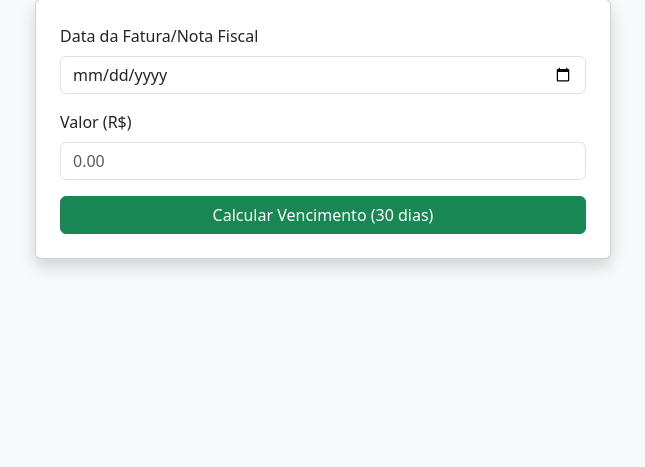
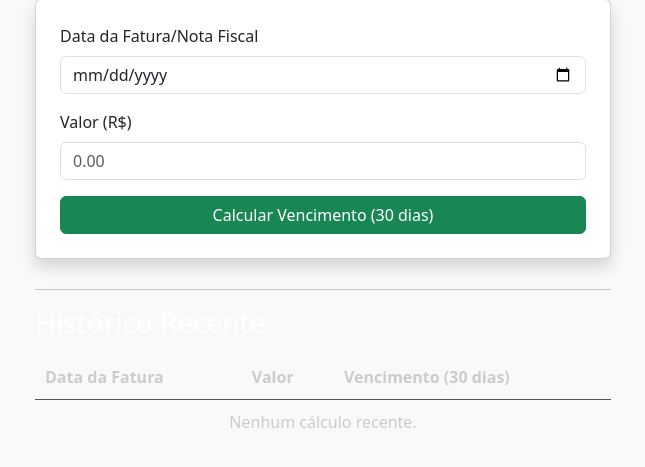
Before and after one commit to fabiosantosu/sistema-alertas-fiscais, a Flask app: page /dashboard in a window 1280 px wide. Shown: the part 103-570 px from the top of the page, without its empty margins (317-962 px from the left). Run offline with Flask 3, Linux system fonts and the light colour scheme.

Commit message:
feat: adiciona tabela de historico e formatacao de moeda

```diff
--- a/app.py
+++ b/app.py
@@ -36,7 +36,9 @@ def login():
 
 @app.route('/dashboard')
 def dashboard():
-    return render_template('dashboard.html')
+    # Busca os últimos 5 cálculos registrados, ordenados do mais recente para o mais antigo
+    ultimos_calculos = CalculoFiscal.query.order_by(CalculoFiscal.id.desc()).limit(5).all()
+    return render_template('dashboard.html', calculos=ultimos_calculos)
 
 @app.route('/calcular', methods=['POST'])
 def calcular():
--- a/templates/dashboard.html
+++ b/templates/dashboard.html
@@ -19,6 +19,30 @@
             </div>
             <button type="submit" class="btn btn-success">Calcular Vencimento (30 dias)</button>
         </form>
+        <hr style="margin-top: 30px; border-color: #333;">
+<h3 style="color: #fff; margin-bottom: 15px;">Histórico Recente</h3>
+<table style="width: 100%; color: #ccc; text-align: left; border-collapse: collapse;">
+    <thead>
+        <tr style="border-bottom: 1px solid #555;">
+            <th style="padding: 10px;">Data da Fatura</th>
+            <th style="padding: 10px;">Valor</th>
+            <th style="padding: 10px;">Vencimento (30 dias)</th>
+        </tr>
+    </thead>
+    <tbody>
+        {% for calc in calculos %}
+        <tr style="border-bottom: 1px solid #444;">
+            <td style="padding: 10px;">{{ calc.data_fatura.strftime('%d/%m/%Y') }}</td>
+            <td style="padding: 10px;">R$ {{ "{:,.2f}".format(calc.valor).replace(',', 'X').replace('.', ',').replace('X', '.') }}</td>
+            <td style="padding: 10px; color: #d9534f;">{{ calc.data_vencimento.strftime('%d/%m/%Y') }}</td>
+        </tr>
+        {% else %}
+        <tr>
+            <td colspan="3" style="padding: 10px; text-align: center;">Nenhum cálculo recente.</td>
+        </tr>
+        {% endfor %}
+    </tbody>
+</table>
     </div>
 </body>
 </html>
--- a/templates/resultado.html
+++ b/templates/resultado.html
@@ -8,7 +8,7 @@
 <body class="bg-light p-4 d-flex justify-content-center">
     <div class="card shadow p-4 text-center" style="width: 100%; max-width: 400px;">
         <h3 class="text-success mb-4">Cálculo Concluído</h3>
-        <p class="fs-5">Valor Registado: <b>R$ {{ valor }}</b></p>
+        <p class="fs-5">Valor Registado: <b>R$ {{ "{:,.2f}".format(valor|float).replace(',', 'X').replace('.', ',').replace('X', '.') }}</b></p>
         <p class="fs-5">Data Limite: <b class="text-danger">{{ data }}</b></p>
         <a href="/dashboard" class="btn btn-outline-primary mt-4">Calcular Novo Prazo</a>
     </div>
```
